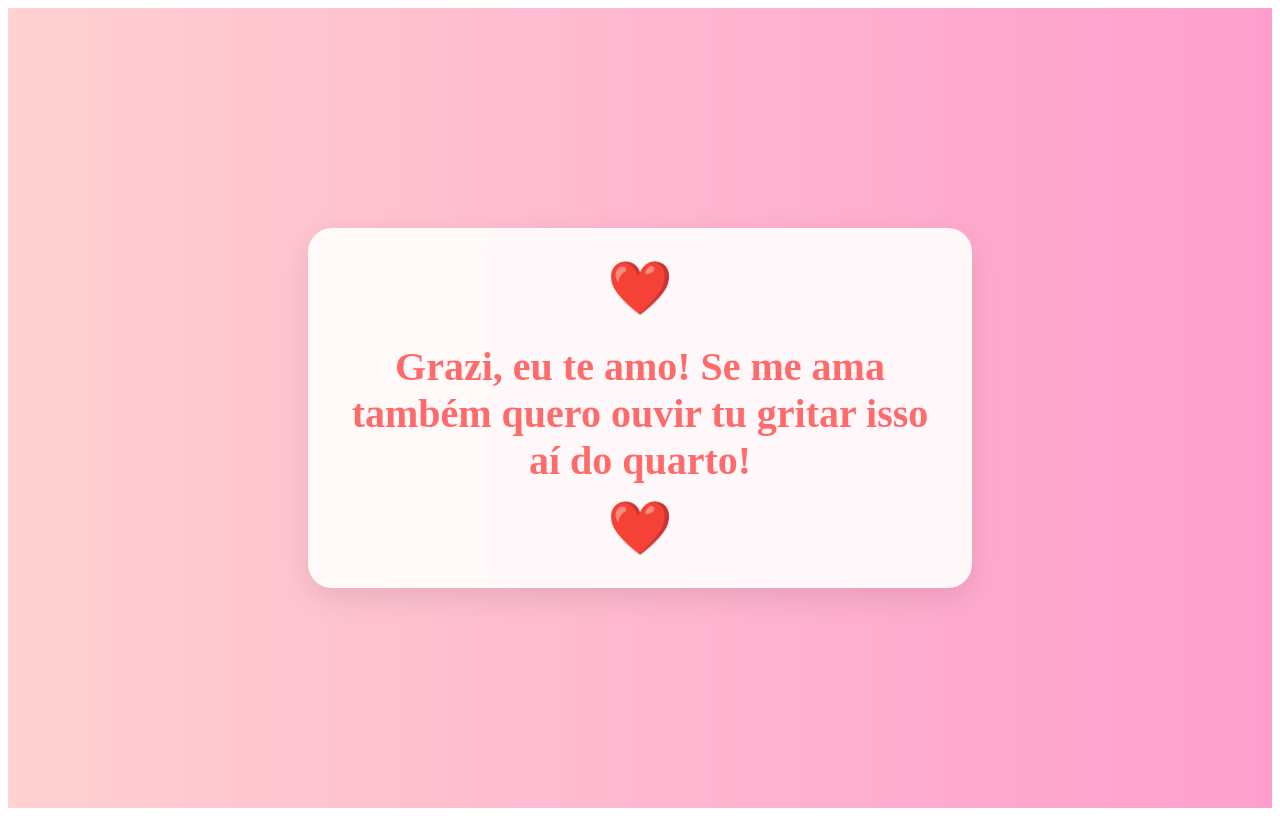
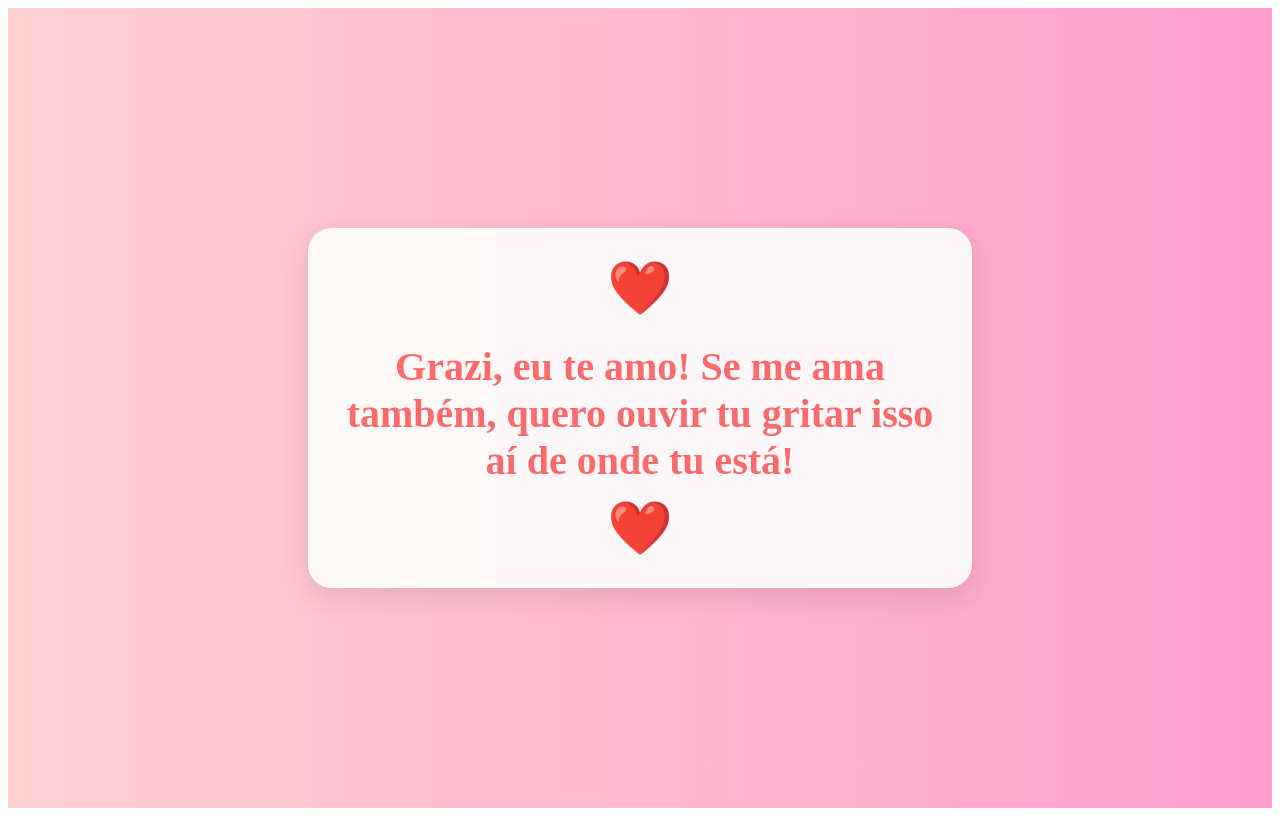
Before and after one commit to LeoJunqueira/clone-tabnews, a Next.js app: page / in a window 1280 px wide. Built offline with nearby package versions, Linux system fonts and the light colour scheme.

Commit message:
Ajustando a frase novamente

```diff
--- a/pages/index.js
+++ b/pages/index.js
@@ -32,7 +32,7 @@ function Home() {
           }}>
             Grazi, eu te amo!
 
-            Se me ama também quero ouvir tu gritar isso aí do quarto!
+            Se me ama também, quero ouvir tu gritar isso aí de onde tu está!
           </h1>
           <div style={{
             fontSize: '3rem',
```
